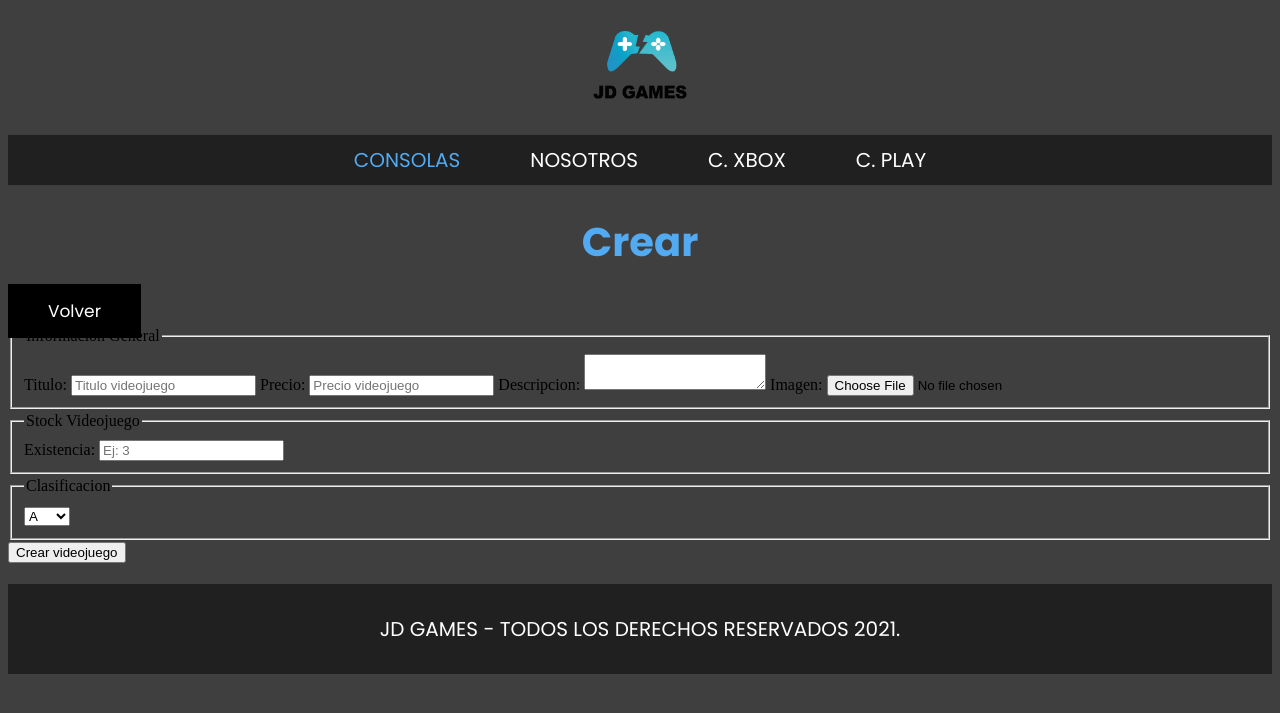
After one commit to DanielMirelesS/JD-GAMES, a PHP site: page /admin/propiedades/crear.php in a window 1280 px wide. The commit adds this page. Shown: the top 713 px of the page. Run offline with PHP 8.4, Linux system fonts and the light colour scheme.

Commit message:
AaAaAaaAAAAaaa ya inserta en la BD, que bomnito

```diff
--- /dev/null
+++ b/admin/propiedades/crear.php
@@ -0,0 +1,80 @@
+<?php
+
+    //Base de datos
+    require '../../includes/config/database.php';
+    $db = conectarDB();
+
+    if($_SERVER['REQUEST_METHOD'] === 'POST'){
+        /*echo "<pre>";
+        var_dump($_POST);
+        echo "</pre>";*/
+
+        $titulo = $_POST['titulo'];
+        $precio = (int)$_POST['precio'];
+        $descripcion = $_POST['descripcion'];
+        $existencia = (int)$_POST['existencia'];
+        $ID_clasificacion = (int)$_POST['clasificacion'];
+
+        //Insertar en la base de datos
+        $query = " INSERT INTO VIDEOJUEGO(NOMBRE, PRECIO, DESCRIPCION, EXISTENCIA, ID_CLASIFICACION)
+                     VALUES('$titulo', $precio, '$descripcion', $existencia, $ID_clasificacion) ";
+
+        //echo $query;
+        $resultado = mysqli_query($db, $query);
+        if($resultado){
+            echo "Insertado correctamente";
+        }
+    }
+
+    require '../../includes/funciones.php';
+    incluirTemplate('header');
+?>
+
+    <main class = "contenedor">
+        <h1>Crear</h1>
+
+        <a class="botonNueva" href="/admin/index.php">Volver</a>
+
+        <form class="formulario" method="POST" action="/admin/propiedades/crear.php">
+            <fieldset>
+                <legend>Informacion General</legend>
+
+                <label for="titulo">Titulo:</label>
+                <input type="text" id="titulo" name="titulo" placeholder="Titulo videojuego">
+
+                <label for="precio">Precio:</label>
+                <input type="number" id="precio" name="precio" placeholder="Precio videojuego">
+
+                <label for="descripcion">Descripcion:</label>
+                <textarea id="descripcion" name="descripcion"></textarea>
+
+                <label for="imagen">Imagen:</label>
+                <input type="file" id="imagen" accept="image/jpeg, image/png">
+
+            </fieldset>
+
+            <fieldset>
+                <legend>Stock Videojuego</legend>
+
+                <label for="existencia">Existencia:</label>
+                <input type="number" id="existencia" name="existencia" placeholder="Ej: 3" min="1">
+
+            </fieldset>
+
+            <fieldset>
+                <legend>Clasificacion</legend>
+
+                <select name="clasificacion">
+                    <option value="1">A</option>
+                    <option value="2">B</option>
+                    <option value="3">B15</option>
+                </select>
+
+            </fieldset>
+            <input type="submit" value="Crear videojuego">
+        </form>
+    </main>
+
+<?php
+    incluirTemplate('footer');
+?>
--- a/css/style.css
+++ b/css/style.css
@@ -93,6 +93,19 @@ h3{
     color: var(--blanco);
     font-size: 2rem;
     padding: 0 2rem;
+
+}
+
+.botonNueva{
+    font-family: var(--fuentePrincipal);
+    color: var(--blanco);
+    font-size: 1.7rem;
+    padding-top:1.5rem;
+    padding-bottom:1.5rem;
+    padding-left:40px;
+    padding-right:40px;
+    background-color:black;
+
 
 }
 
@@ -217,6 +230,7 @@ h3{
     font-weight: 700;
 }
 
+
 /**Crea la carta del play**/
 .cartap{
 
@@ -322,6 +336,8 @@ h3{
     text-decoration: none;
     font-weight: 700;
 }
+
+
 
 .nosotros{
     display:grid;
--- /dev/null
+++ b/includes/app.php
@@ -0,0 +1,4 @@
+<?php
+
+define('TEMPLATES_URL', __DIR__ . '/templates');
+define('FUNCIONES_URL', __DIR__ . 'funciones.php');
--- /dev/null
+++ b/includes/config/database.php
@@ -0,0 +1,12 @@
+<?php
+
+function conectarDB() : mysqli{
+    $db = mysqli_connect('localhost', 'root', 'root', 'jdgames');
+
+    if(!$db){
+        echo "No se pudo conectar";
+        exit;
+    }
+
+    return $db;
+}
```
Also changed, not shown: admin/index.php (added, +14 -0 lines), admin/propiedades/actualizar.php (added, +12 -0 lines), catalogoP.php (+7 -2 lines), catalogoX.php (+8 -2 lines), includes/database.php (deleted, +0 -11 lines), includes/funciones.php (+3 -38 lines), index.php (+9 -2 lines), nosotros.php (+7 -7 lines), admin/propiedades/borrar.php (added).
